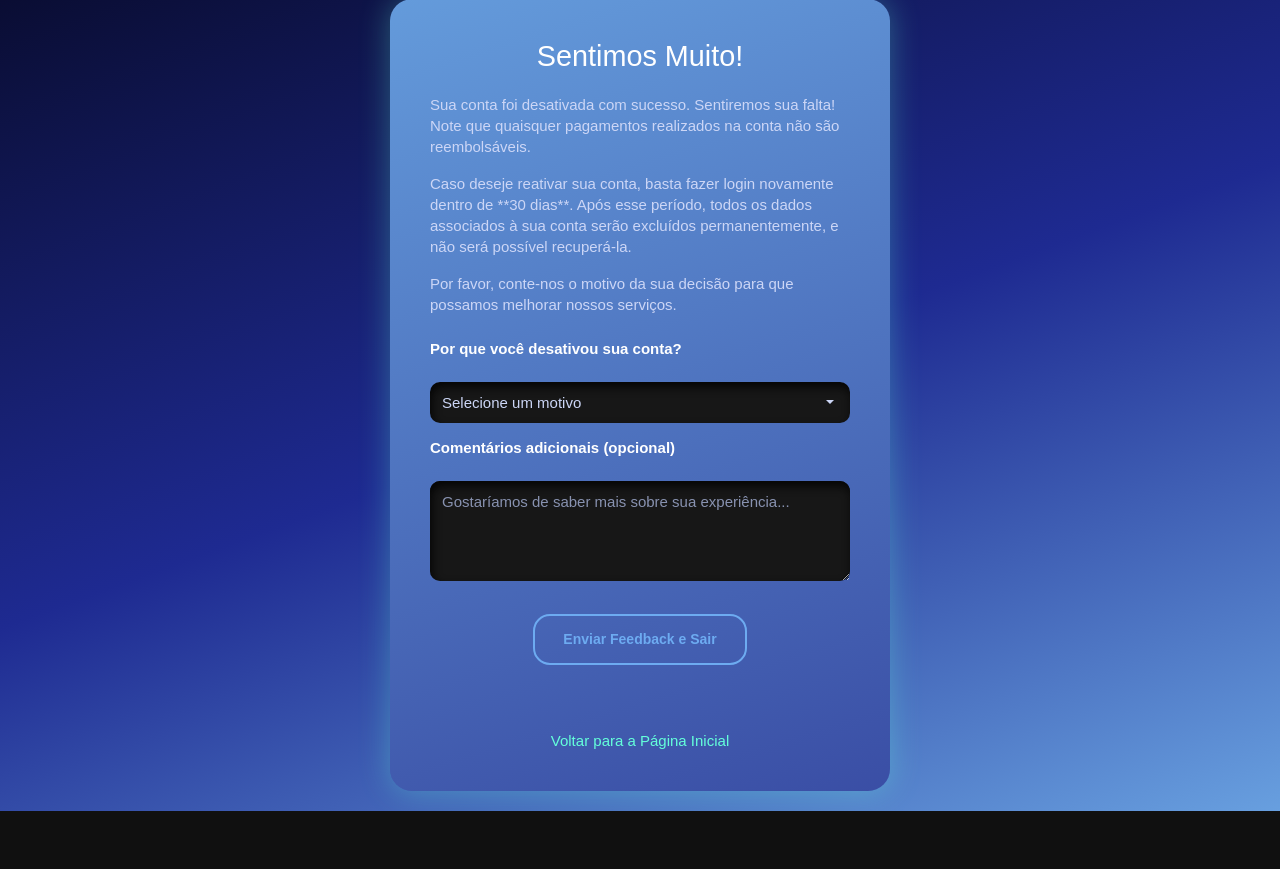
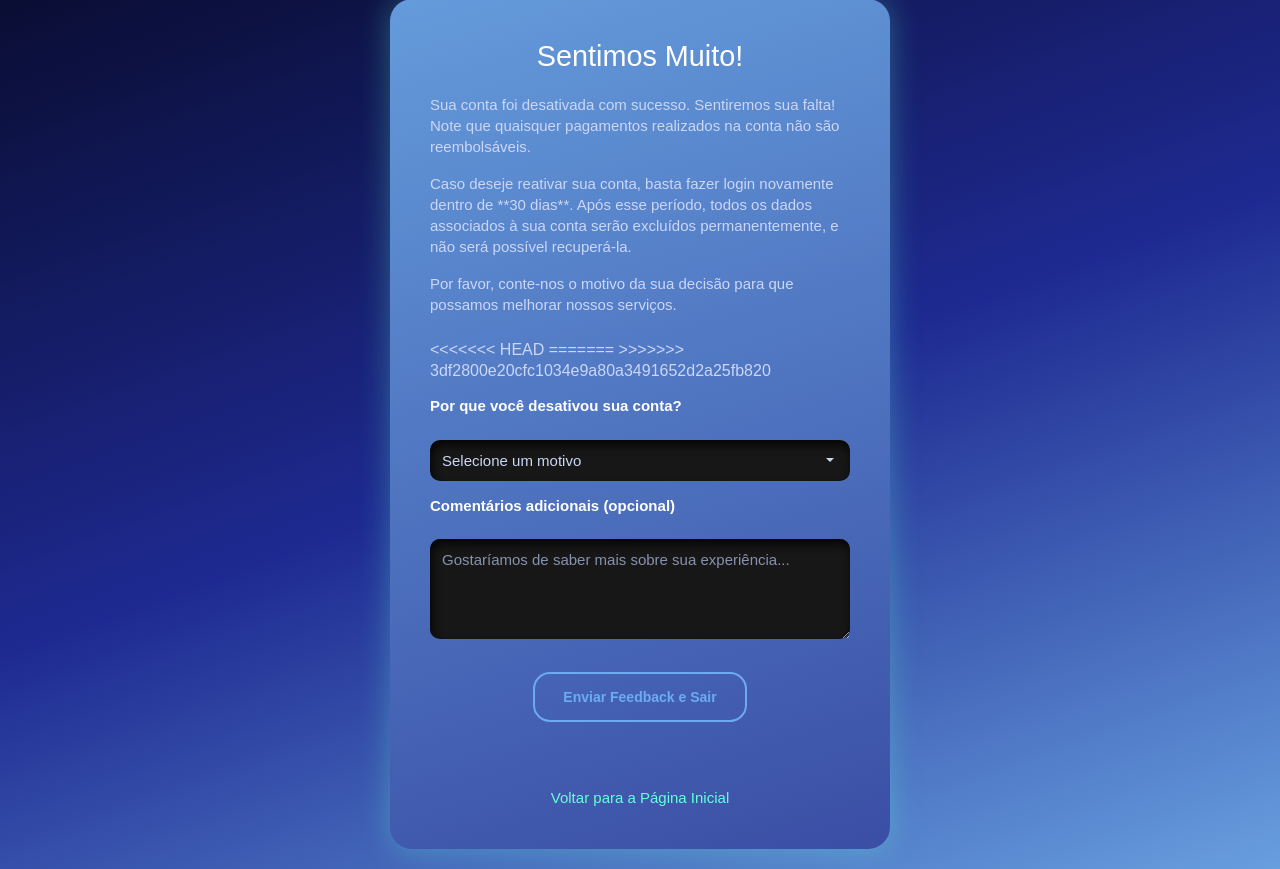
Before and after one commit to Kazamisz/Protect-Key, a PHP site: page /desativacao.php in a window 1280 px wide. Shown: the part 21-890 px from the top of the page. Before the commit the page ends 832 px from the top, so only its background shows below. Run offline with PHP 8.4, Linux system fonts and the light colour scheme; some libraries are stand-ins or nearby versions.

Commit message:
chore: sync alterações locais

```diff
--- a/public/desativacao.php
+++ b/public/desativacao.php
@@ -1,7 +1,9 @@
 <?php
 session_start();
+
 require_once __DIR__ . '/../php/bootstrap.php';
 require_once __DIR__ . '/../php/functions.php';
+
 
 // Manter o userID antes de destruir a sessão
 $userID = $_SESSION['user_id'] ?? null;
@@ -37,7 +39,10 @@ if ($_SERVER['REQUEST_METHOD'] !== 'POST') {
             Por favor, conte-nos o motivo da sua decisão para que possamos melhorar nossos serviços.
         </p>
         <form class="feedback-form" action="<?php echo __DIR__ . '/../php/salvar_feedback.php'; ?>" method="POST">
+<<<<<<< HEAD
             <input type="hidden" name="csrf_token" value="<?php echo htmlspecialchars(generateCsrfToken()); ?>">
+=======
+>>>>>>> 3df2800e20cfc1034e9a80a3491652d2a25fb820
             <input type="hidden" name="user_id" value="<?php echo htmlspecialchars($userID); ?>">
             <label for="reason">Por que você desativou sua conta?</label>
             <select name="reason" id="reason" required>
```
